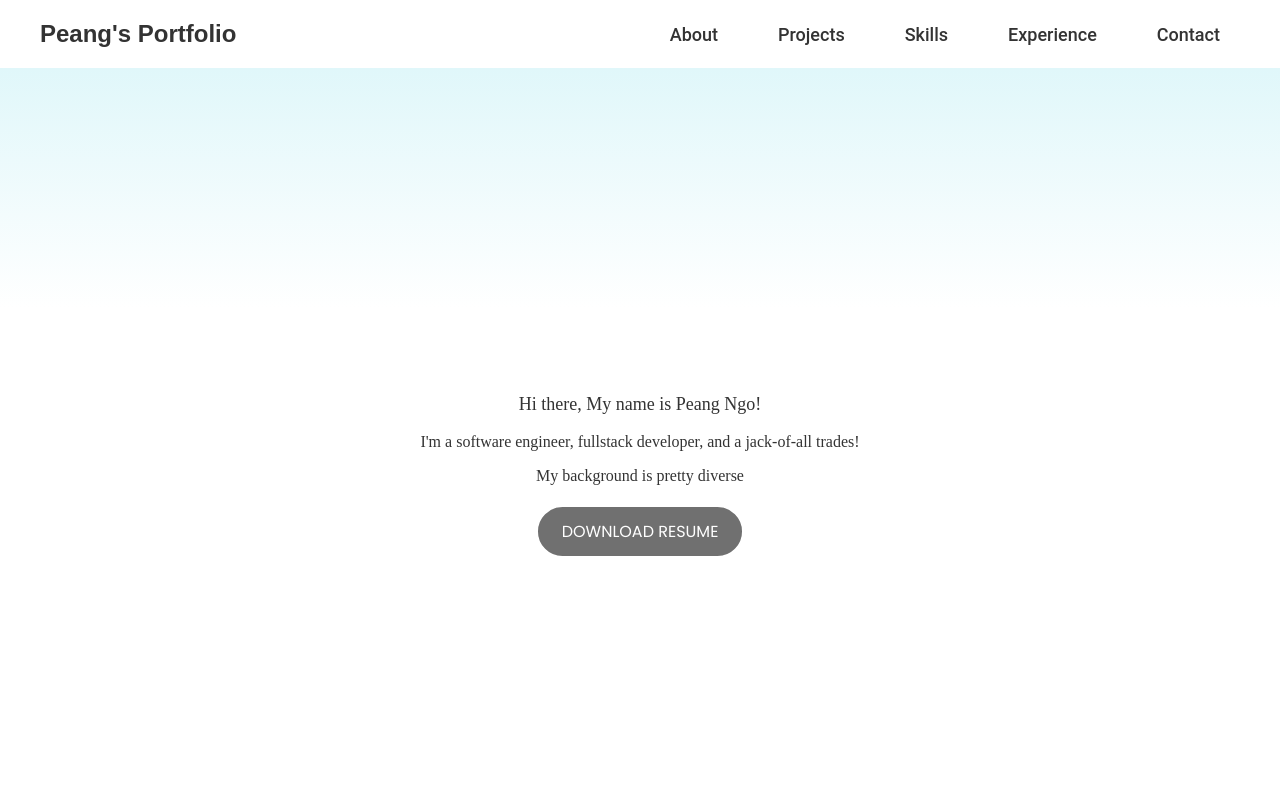
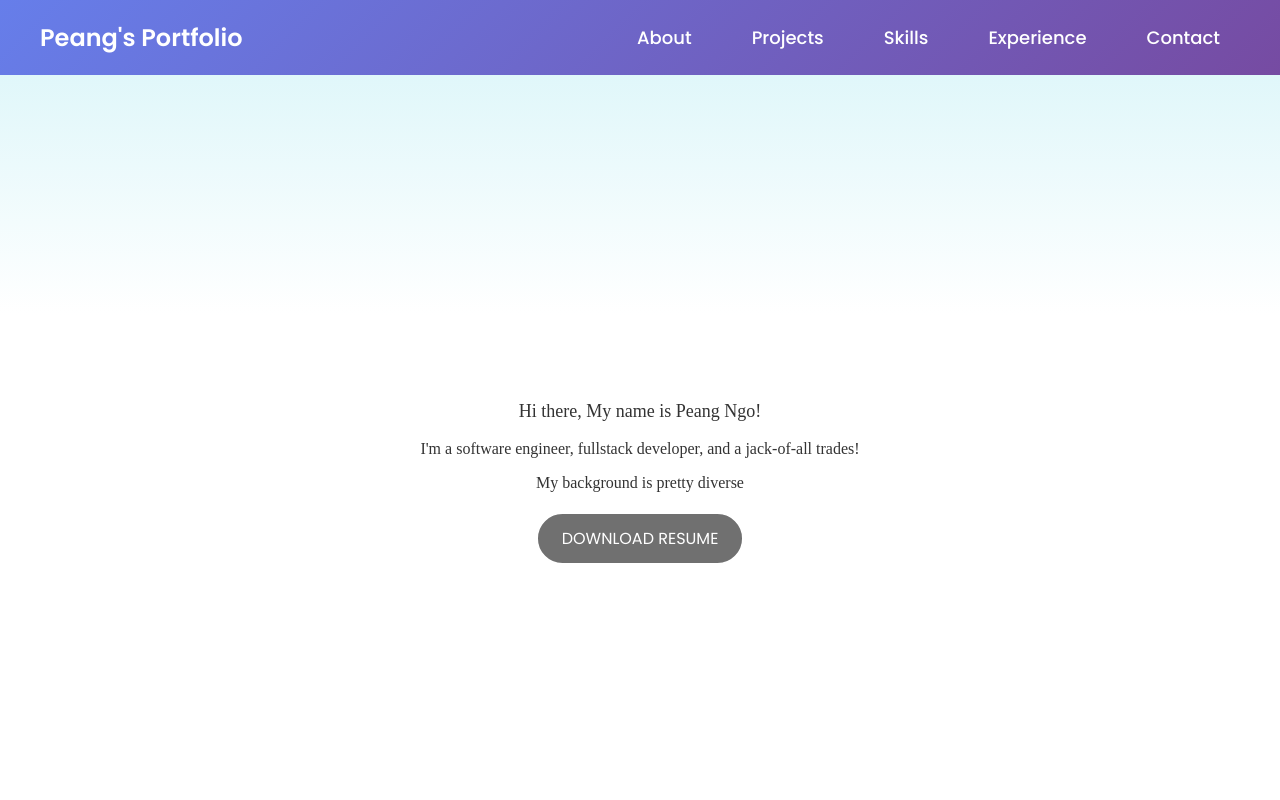
Before and after one commit to pingno/Show, a React (Create React App) app in the folder show/: page / in a window 1280 px wide. Shown: the top 800 px of the page. Built offline with nearby package versions, Linux system fonts and the light colour scheme.

Commit message:
navigation css styling changed to gradient

```diff
--- a/show/src/components/Navigation/Navigation.css
+++ b/show/src/components/Navigation/Navigation.css
@@ -1,32 +1,32 @@
 /* Navigation.css */
+
+@import url('https://fonts.googleapis.com/css2?family=Poppins:wght@400;500;600&display=swap');
 
 .navbar {
   display: flex;
   justify-content: space-between;
   align-items: center;
-  background-color: #fff;
+  background: linear-gradient(135deg, #667eea, #764ba2);
   padding: 20px 40px;
-  box-shadow: 0 2px 4px rgba(0,0,0,0.1);
+  box-shadow: 0 4px 8px rgba(0, 0, 0, 0.1);
 }
 
 .navbar-brand {
   font-size: 24px;
+  font-family: 'Poppins', sans-serif;
 }
 
 .logo {
-  color: #333;
+  color: #fff;
   text-decoration: none;
-  font-weight: bold;
-  font-family: Arial
+  font-weight: 600;
 }
-
 
 .nav-links {
   list-style: none;
   margin: 0;
   padding: 0;
   display: flex;
-
 }
 
 .nav-links li {
@@ -40,15 +40,16 @@
 .nav-links li a {
   font-size: 18px;
   font-weight: 500;
-  color: #333;
+  color: #fff;
   text-decoration: none;
   padding: 10px 20px;
   border-radius: 8px;
-  transition: background-color 0.3s ease, color 0.3s ease;
-  font-family: 'Roboto', sans-serif; /* Use Roboto font */
+  transition: background-color 0.3s ease, color 0.3s ease, transform 0.3s ease;
+  font-family: 'Poppins', sans-serif;
 }
 
 .nav-links li a:hover {
-  background-color: #f0f0f0;
-  color: #666;
+  background-color: rgba(255, 255, 255, 0.2);
+  color: #fff;
+  transform: scale(1.05);
 }
```
